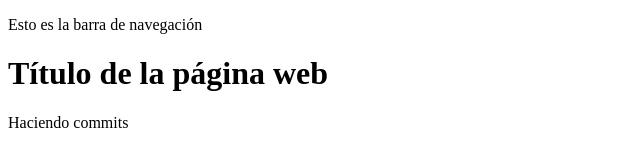
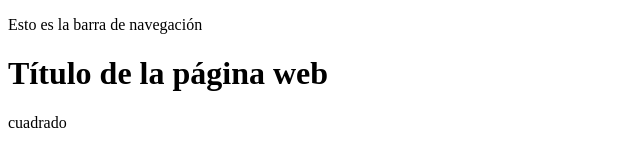
Before and after one commit to AnitaMartinez/clase-git-promo-a, a plain HTML site: page index.html in a window 1280 px wide. Shown: the full height of the page, 0-640 px from the left. Drawn offline with Linux system fonts and the light colour scheme.

```diff
--- a/index.html
+++ b/index.html
@@ -15,7 +15,7 @@
         <h1>Título de la página web</h1>
     </header>
     <footer>
-        <div>Haciendo commits</div>
+        <div>cuadrado</div>
     </footer>
 </body>
 
```
